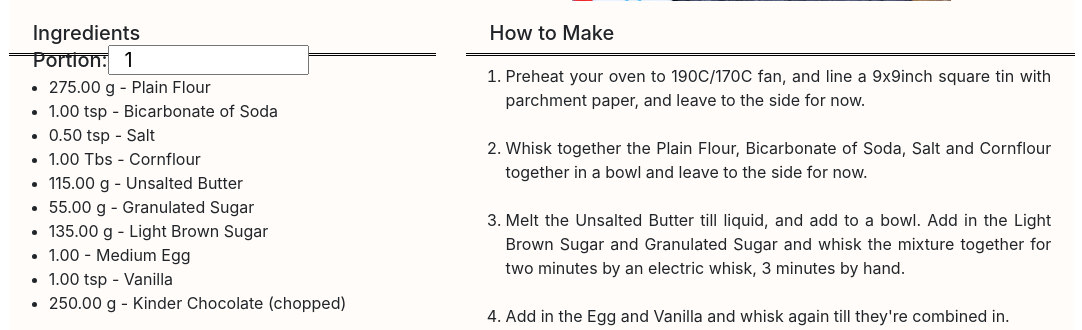
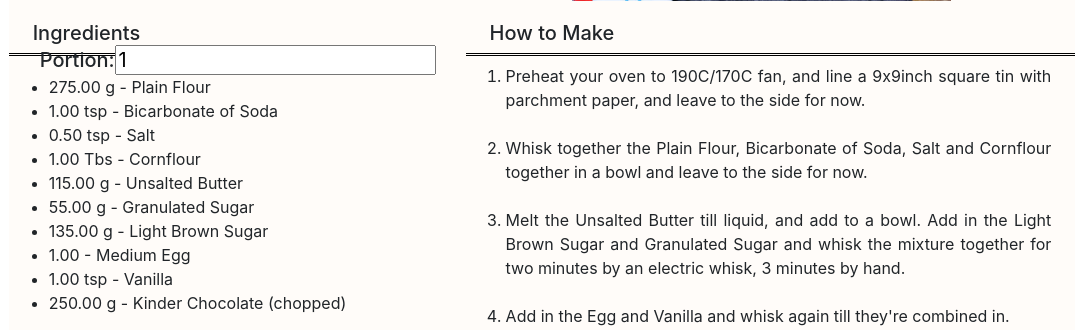
Before and after one commit to sarah-am/crumble_mumble, a Django app: a page that uses recipes/templates/recipe_details.html in a window 1280 px wide. Shown: the part 580-910 px from the top of the page, without its empty margins (98-1180 px from the left). Run offline with Django 3.2, Linux system fonts and the light colour scheme; data comes from the database, SQL or seed files in the repository; some libraries are stand-ins or nearby versions.

Commit message:
changed portion size col

```diff
--- a/crumble_mumble/settings.py
+++ b/crumble_mumble/settings.py
@@ -23,7 +23,7 @@ BASE_DIR = os.path.dirname(os.path.dirname(os.path.abspath(__file__)))
 SECRET_KEY = '=!*x@lr^it!c#3c1nx9!fl02fn_$$q3ir^dn&)48-o_ey1c&bw'
 
 # SECURITY WARNING: don't run with debug turned on in production!
-DEBUG = True
+DEBUG = False
 
 ALLOWED_HOSTS = ['157.245.200.46', 'crumblemumble.codeunicorn.io', '127.0.0.1']
 
--- a/recipes/templates/recipe_details.html
+++ b/recipes/templates/recipe_details.html
@@ -38,7 +38,7 @@
 				<h5 class="navbar-border pb-2 pl-4">
 					Ingredients
 					<div class="float-right ">
-						Portion:<input type="number" id="portion" value="1" class="col-6" onkeyup="changeAmounts()">
+						Portion:<input type="number" id="portion" value="1" onkeyup="changeAmounts()">
 					</div>
 				</h5>
 				<ul>
```
